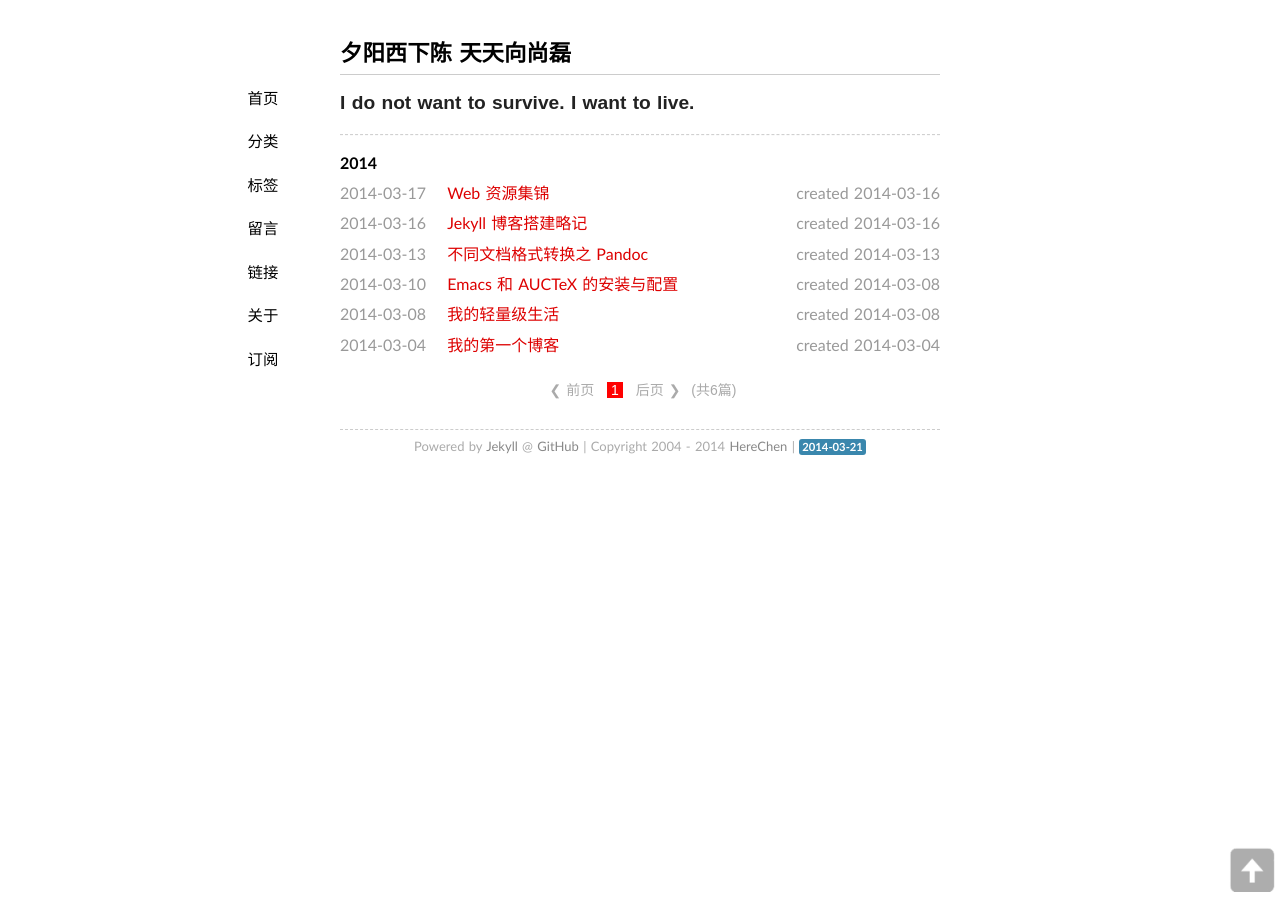
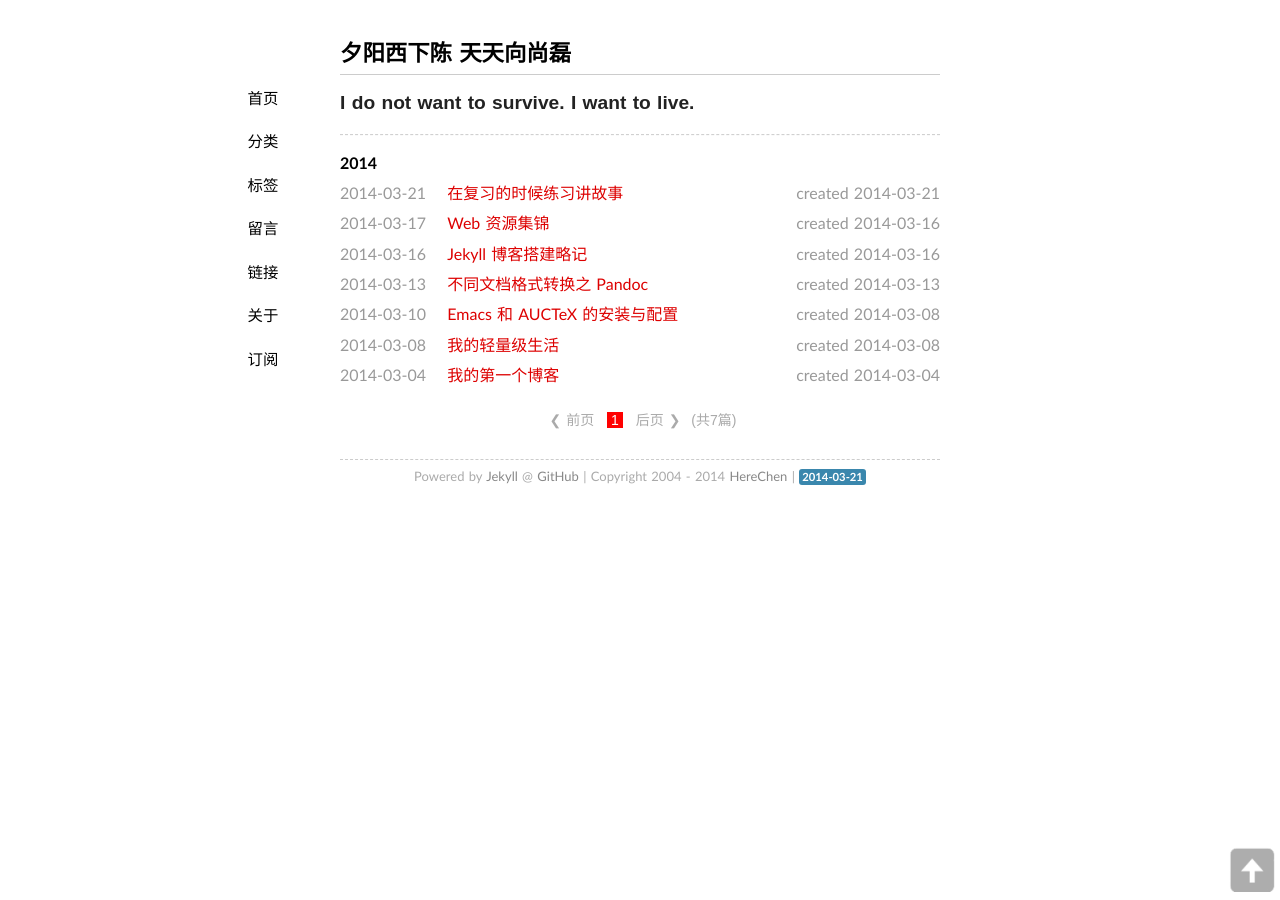
Before and after one commit to Xuezhiyuanlin/herechen.github.io, a Jekyll site: the page built from index.html, in a window 1280 px wide. Built offline with Jekyll 4.4.1, drawn with Linux system fonts in a browser that asks for light colours; some web fonts are replaced; Markdown is read by kramdown in place of the engine named in the settings; the list of posts is cut into pages by our own code; some of the changed lines change nothing that is shown.

Commit message:
herechen

```diff
--- a/_layouts/default.html
+++ b/_layouts/default.html
@@ -3,7 +3,8 @@
   <head>
     <meta http-equiv="content-type" content="text/html; charset=utf-8" />
     <meta name="author" content="{{ site.author }}" />
-    <title>{% if page.path == 'index.html' %}{{ site.name }} | {{ site.cnname }}{% else %}{% unless page.id %}{{ site.name }} - {% endunless %}{{ page.title }}{% endif %}</title>
+    <title>{% if page.path == 'index.html' %}{{ site.name }} | {{ site.cnname }}{% else %}{% unless page.id %}{{ site.name }} - {% endunless %}{{ page.title }}{% endif %}
+    </title>
     <link rel="shortcut icon" href="/logo.jpg" />
     <link href="/feed/" rel="alternate" title="{{ site.author }}" type="application/atom+xml" />
     <link rel="stylesheet" href="/media/css/style.css" />
--- /dev/null
+++ b/_posts/2014-03-21-remember-by-telling-story.md
@@ -0,0 +1,51 @@
+---
+date: 2014-03-21 23:05:00
+origindate: 2014-03-21 23:05:00
+layout: post
+title: 在复习的时候练习讲故事
+thread: 7
+categories: 日志
+tags: 日志
+---
+
+前些天看了 TED 的一个讲解记忆方法的视频，叫作[每个人都能掌握的记忆技巧](http://v.163.com/movie/2012/1/F/7/M8SI72TUD_M8SI78DF7.html)，觉得甚是奇妙。大概的意思是，通过编造故事的方式把要记忆的东西串联起来，这样就比较方便记忆了。那么，就看你编故事的能力了。
+
+最近正在复习微机原理，各种寄存器，反复看也没能把名字记清楚（是谁当时说，学了数学，你就天下无敌了？-_-）。于是神志恍惚，我就开始讲故事了。
+
+故事的主角有，AX、BX、CX、DX；IP、BP、SP、SI、DI；CS、SS、DS、ES；FR。
+我把他们分成了三组：（AX、BX、CX、DX）（IP、BP、SP、SI、DI）（CS、SS、DS、ES FR）。
+然后，我要讲两个故事，咳咳。
+
+**故事一：拼智商**
+你就知道个 ABCD，你个傻 X；
+但是，你知道，我不是傻的，我还知道 PI；
+不像他，就知道 CS 和德芙。
+噢，seriously review......
+
+解析：
+第一句简单，ABCD+X，于是有了 AX、BX、CX、DX；
+
+第二句，我 (I) 不 (B) 是 (S) 傻 (S) 的 (D)，除去第一个英文的 I 外，后面都是汉字拼音开头字母，就有 IBSSD+PI（PI是啥？圆周率啊！），也就是 IP、BP、SP、SI、DI。当然，我已经知道前三个是 P，后两个是 I，略过。
+
+第三句，CS 和德 (DE) 芙 (F)，后面的 SR 通过结尾描述复习状态一语道破（英文单词取开头），所以有 CSDEF + SR，就有了 CS、SS、DS、ES FR。
+
+小结：这个故事涉及到你我他，都是通过“知道”来接想要知道的。逻辑结构就是，通过对比来阐释我的聪明才智，嗯，就靠那个 PI。在故事的结尾，还用了个描述实际生活来作为整个故事的高潮。
+
+**故事二：现状与理想**
+老板给了一条指令，让我在一堆牛屎的站台旁边数小鸡数量。啊，突然发现这就是家乡，原来的地方变了，我的目的地也变了......
+
+解析：
+这条故事是 IP、BP、SP、SI、DI 的一个拓展，IP-指令指针、BP-基数指针、SP-堆栈指针、SI-源变址寄存器、DI-目的变址寄存器。
+
+老板给了一条指令——指令指针；
+一堆牛屎的站（栈）台旁边数小鸡（基）数量——堆栈指针、基数指针；
+原（源）来的地方变了——源变址寄存器；
+我的目的地也变了——目的变址寄存器。
+
+小结：这个故事描述了：原因——老板指令；地点——一堆牛屎的站台旁边；干什么事——数小鸡数；结果如何——意识到这是家乡，发现原来的地方变了，自己的目的地也变了。
+这样的情节和环境以及氛围难道没有使你想起我们的生活。嗯，这种复习（哪儿是复习，预习！嗯，预习。）的感觉，难道不是“一堆牛屎的站台旁数小鸡数”的感觉？难道没有一种想起家乡的感觉？难道没有感觉到家乡的变化，自己的变化？就是这样了。
+
+**总结**
+虚构与真是融合的故事描述，简单而又极具悲怆感的故事情节，畸形的转折，平静到高潮的写作手法，不愧是好故事。
+
+这里所编写的，都是靠我的故事回想出来的。可惜后面没记住寄存器（源变址寄存器、目的变址寄存器），还是翻了一下书。话说回来，编这么点故事，我就花了整整一个小时。三百多页的书，我是不是该去写小说了。无论如何，讲故事记忆法第一次实践，小有收获，即记住了东西，还陶冶了情操。今日记述之，以资缅怀（以资缅怀？）。
```
